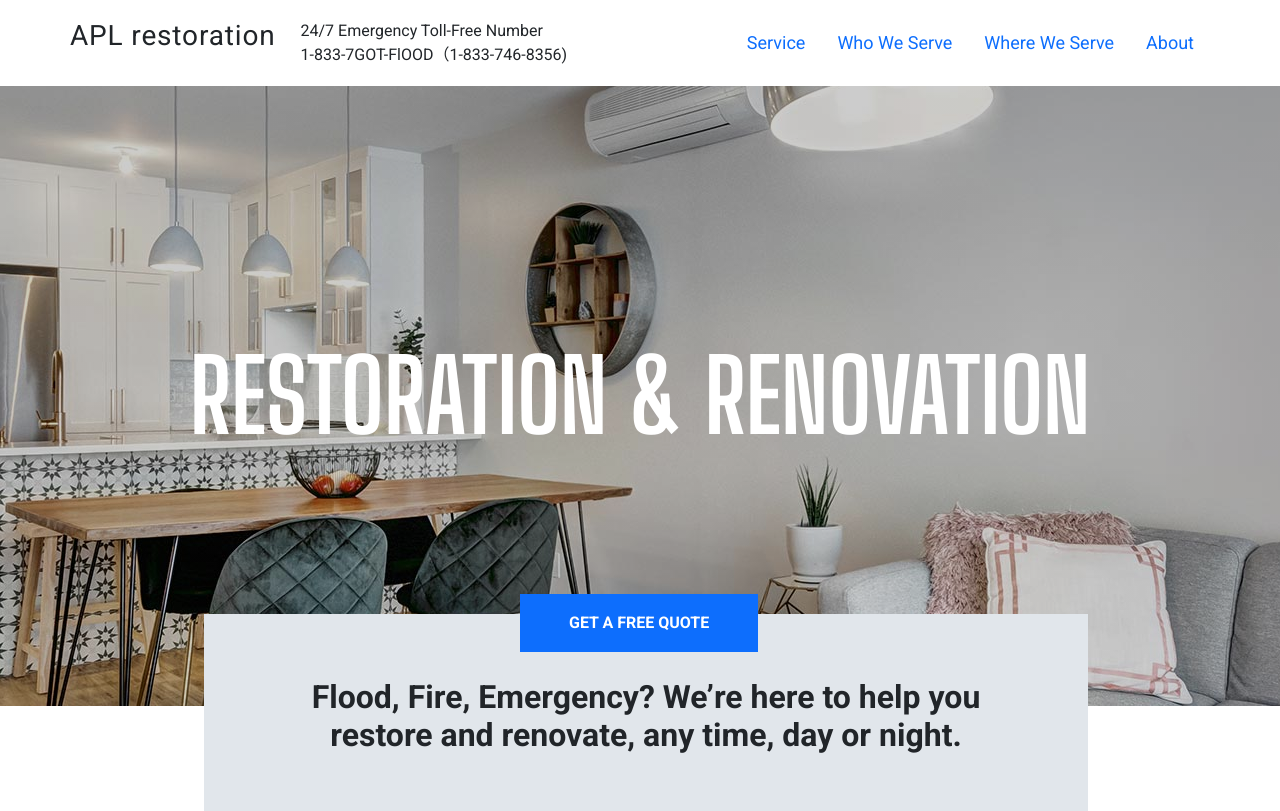
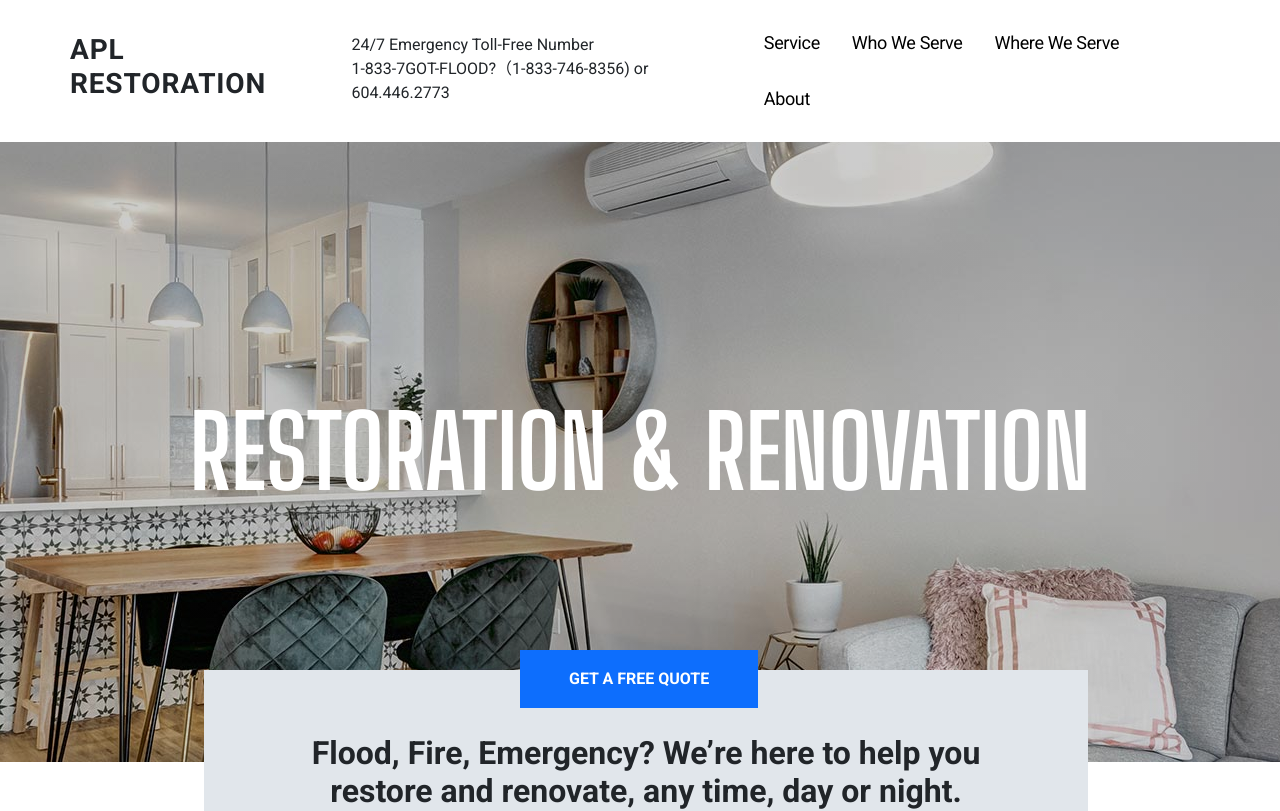
Before and after one commit to aplrestoration/apl-react, a React (Create React App) app: page / in a window 1280 px wide. Shown: the top 811 px of the page. Built offline with nearby package versions, Linux system fonts and the light colour scheme.

Commit message:
a few updates here and there

```diff
--- a/src/components/Header.js
+++ b/src/components/Header.js
@@ -19,31 +19,31 @@ function Header() {
             </Link>
             <span className="header-nav-info d-none d-xl-block">
               24/7 Emergency Toll-Free Number <br />
-              1-833-7GOT-FlOOD（1-833-746-8356)
+              1-833-7GOT-FLOOD?（1-833-746-8356) or 604.446.2773
             </span>
           </div>
 
           {/* Desktop Navigation  */}
           <div className="header-nav">
           {showWeb ? <WebMenu /> : null}
-            <ul className="nav d-none d-lg-flex">
-              <li className="nav-item dropdown">
-                <Link to="/" className="nav-link nav-custom"onClick={() => setWeb(!showWeb)}>
+            <ul className="nav d-none d-lg-flex nav-styles">
+              <li>
+                <Link to="/" className="nav-link"onClick={() => setWeb(!showWeb)}>
                   Service
                 </Link>
               </li>
-              <li className="nav-item">
-                <Link to="/" className="nav-link nav-custom">
+              <li>
+                <Link to="/" className="nav-link">
                   Who We Serve
                 </Link>
               </li>
-              <li className="nav-item">
-                <Link to="/" className="nav-link nav-custom">
+              <li>
+                <Link to="/" className="nav-link">
                   Where We Serve
                 </Link>
               </li>
-              <li className="nav-item">
-                <Link to="/about" className="nav-link nav-custom">
+              <li>
+                <Link to="/about" className="nav-link">
                   About
                 </Link>
               </li>
--- a/src/index.css
+++ b/src/index.css
@@ -41,13 +41,6 @@ h4 {
   font-weight: bold;
 }
 
-.nav-item {
-  font-family: Roboto;
-  font-size: 18px;
-  line-height: 40px;
-  text-decoration: none;
-}
-
 h5 {
   font-size: 18px;
   line-height: 40px;
@@ -86,6 +79,9 @@ p {
 
 .site-logo {
   padding-right: 25px;
+  text-transform: uppercase;
+  font-weight: bold;
+  letter-spacing: 0.03em;
 }
 
 .headernav-info {
@@ -94,8 +90,20 @@ p {
   font-style: normal;
   font-weight: normal;
   font-size: 14px;
-  line-height: 14px;
+  line-height: 16.41px;
   align-items: center;
+}
+
+a.nav-link {
+  color: black;
+}
+
+
+.nav-styles {
+  font-size:18px;
+  line-height: 40px;
+  letter-spacing: -0.02em;
+  color:black;
 }
 
 /* Mobile Menu  */
@@ -247,6 +255,7 @@ p {
   border-radius: 0rem;
   z-index: 100;
   font-size: 16px;
+  line-height: 45px;
   font-weight: 700;
   text-transform: uppercase;
   background-color: #0038ff;
@@ -296,7 +305,6 @@ p {
 }
 
 .callout-title {
-  margin-top: 276px;
   font-family: "Big Shoulders Display", cursive;
   font-size: 68px;
   text-transform: uppercase;
@@ -304,15 +312,30 @@ p {
 }
 
 .marketing-callout {
-  padding-bottom: 197px;
+  width: 100%;
+  height: 550px;
+  margin-bottom: 50px;
   background-repeat: no-repeat;
   background-size: cover;
-  background-position: center;
+  background-position:center;
   background-image: url(../src/assets/bg/cta-bg.jpg);
+}
+
+.marketing-bg {
+  background-color: white;
+  padding:60px 100px;
+
 }
 
 .icon-marketing {
   width: 200px;
+}
+
+.marketing-text {
+  font-size: 25px;
+  line-height: 45px;
+  letter-spacing: 0.03em;
+  padding-bottom: 20px;
 }
 
 /* Footer */
```
Also changed, not shown: src/components/Marketing.js (+20 -17 lines), src/assets/icon/star.png (added).
